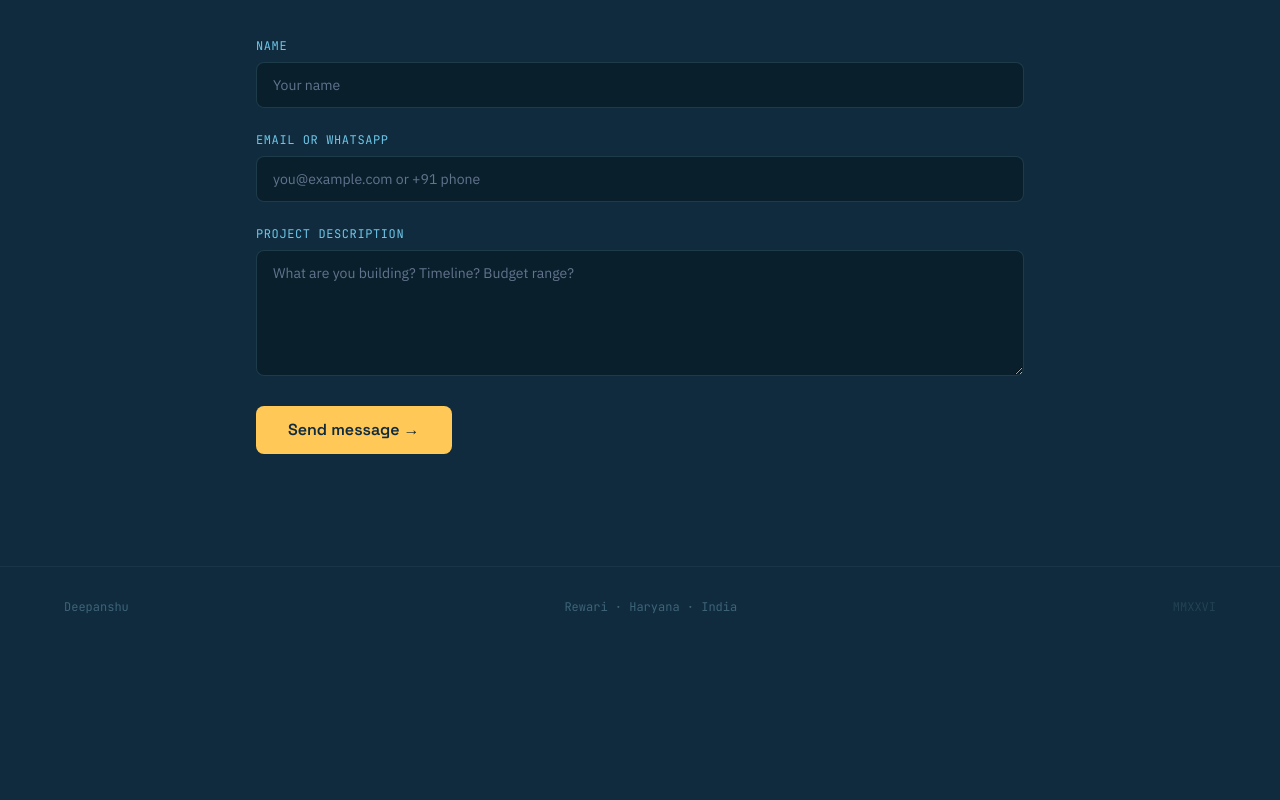
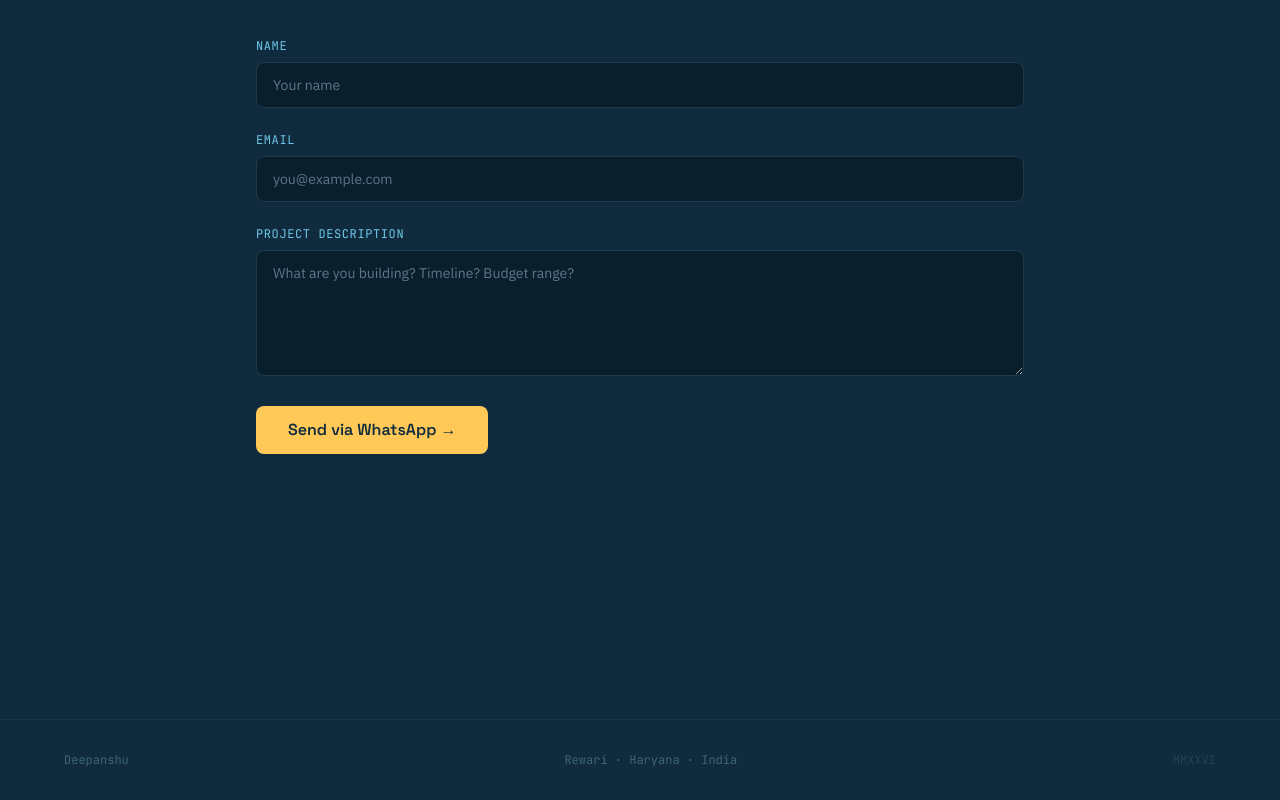
Before and after one commit to bills740ssrw-creator/portfolio, a React (Vite) app: page / in a window 1280 px wide. Shown: the part 3250-4050 px from the top of the page. Before the commit the page ends 3897 px from the top, so only its background shows below. Built offline with nearby package versions, Linux system fonts and the light colour scheme.

Commit message:
switch contact form to WhatsApp, add contact info bar

```diff
--- a/src/components/Contact.jsx
+++ b/src/components/Contact.jsx
@@ -1,4 +1,7 @@
 import { useEffect, useRef } from 'react';
+
+const PHONE = '918059224102';
+const EMAIL = 'deepanshu.masum@gmail.com';
 
 export default function Contact() {
   const headingRef = useRef(null);
@@ -32,11 +35,10 @@ export default function Contact() {
     const name = form.name.value.trim();
     const email = form.email.value.trim();
     const message = form.message.value.trim();
-    const subject = encodeURIComponent(`Project inquiry from ${name}`);
-    const body = encodeURIComponent(
-      `Name: ${name}\nContact: ${email}\n\nMessage:\n${message}`
+    const text = encodeURIComponent(
+      `Hi Deepanshu, I'm ${name} (${email}).\n\n${message}`
     );
-    window.location.href = `mailto:deepanshu.masum@gmail.com?subject=${subject}&body=${body}`;
+    window.open(`https://wa.me/${PHONE}?text=${text}`, '_blank');
   }
 
   return (
@@ -50,9 +52,6 @@ export default function Contact() {
           </p>
         </div>
 
-        {/* TODO: Replace the mailto: address with your real email.
-             For production: swap this client-side mailto with a Formspree
-             action="https://formspree.io/f/your-form-id" or your own backend. */}
         <form
           ref={formRef}
           className="reveal space-y-6"
@@ -74,15 +73,15 @@ export default function Contact() {
 
           <div>
             <label htmlFor="email" className="font-mono text-xs text-cyan-400 uppercase tracking-wider block mb-2">
-              Email or WhatsApp
+              Email
             </label>
             <input
               id="email"
               name="email"
-              type="text"
+              type="email"
               required
               className="w-full bg-blueprint-900 border border-cyan-600/40 rounded-lg px-4 py-3 text-warm-50 font-body text-sm placeholder-slate-500 focus:outline-none focus:border-cyan-400 focus:ring-1 focus:ring-cyan-400/30 transition-colors"
-              placeholder="you@example.com or +91 phone"
+              placeholder="you@example.com"
             />
           </div>
 
@@ -104,9 +103,22 @@ export default function Contact() {
             type="submit"
             className="w-full sm:w-auto bg-yellow-400 text-blueprint-950 font-semibold font-display px-8 py-3 rounded-lg hover:bg-yellow-300 transition-colors text-base focus-visible:outline-2 focus-visible:outline-yellow-400 focus-visible:outline-offset-2 cursor-pointer"
           >
-            Send message →
+            Send via WhatsApp →
           </button>
         </form>
+
+        <div className="reveal mt-16 pt-8 border-t border-cyan-600/20">
+          <p className="font-mono text-cyan-400 text-sm tracking-widest uppercase mb-4 text-center">Contact</p>
+          <div className="flex flex-col sm:flex-row items-center justify-center gap-4 sm:gap-8 text-sm">
+            <a href={`mailto:${EMAIL}`} className="text-slate-200 hover:text-yellow-400 transition-colors font-mono">
+              {EMAIL}
+            </a>
+            <span className="hidden sm:block text-cyan-600/40">·</span>
+            <a href={`https://wa.me/${PHONE}`} target="_blank" rel="noopener noreferrer" className="text-slate-200 hover:text-yellow-400 transition-colors font-mono">
+              +{PHONE.slice(0, 2)} {PHONE.slice(2)}
+            </a>
+          </div>
+        </div>
       </div>
     </section>
   );
```
